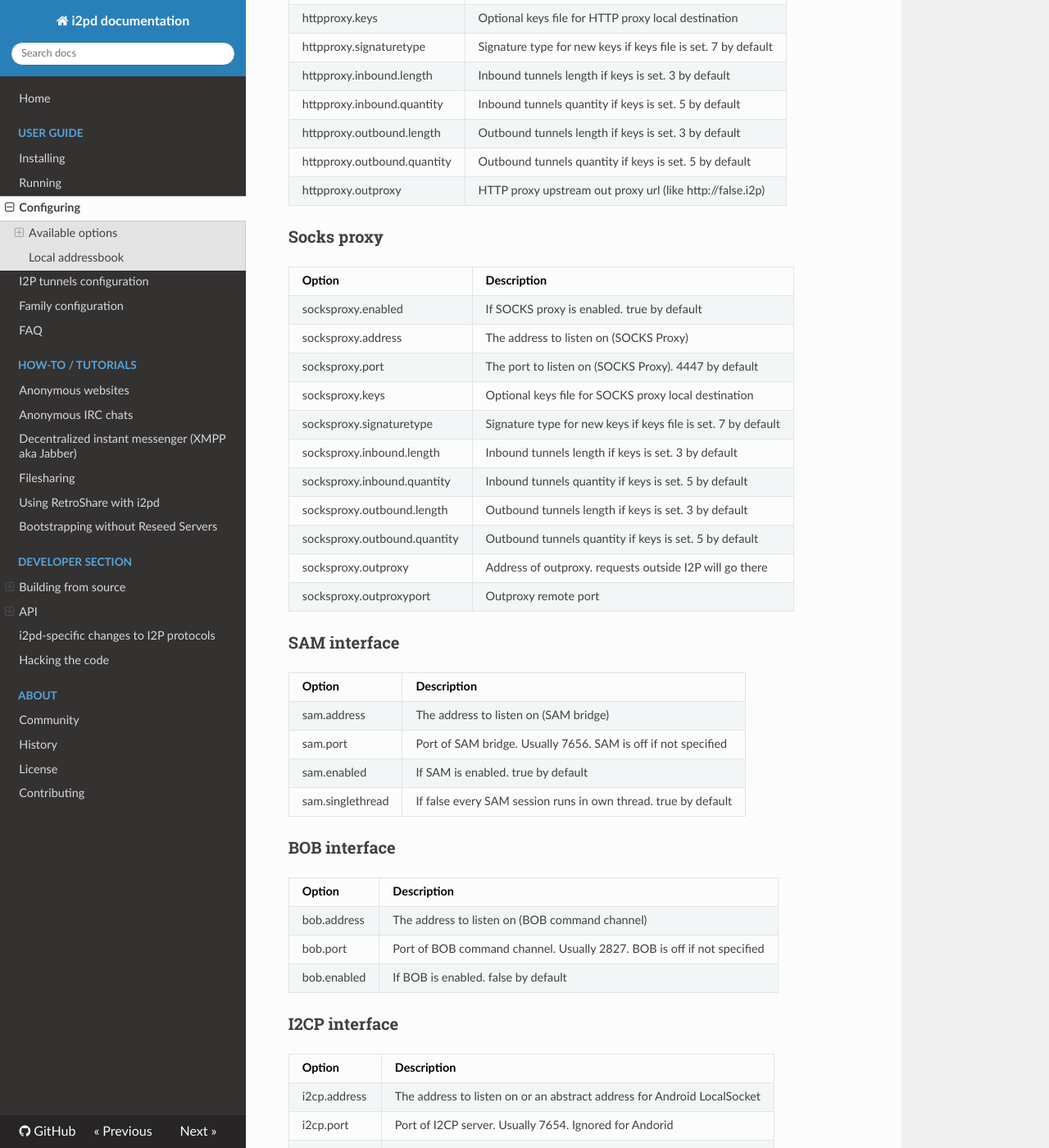
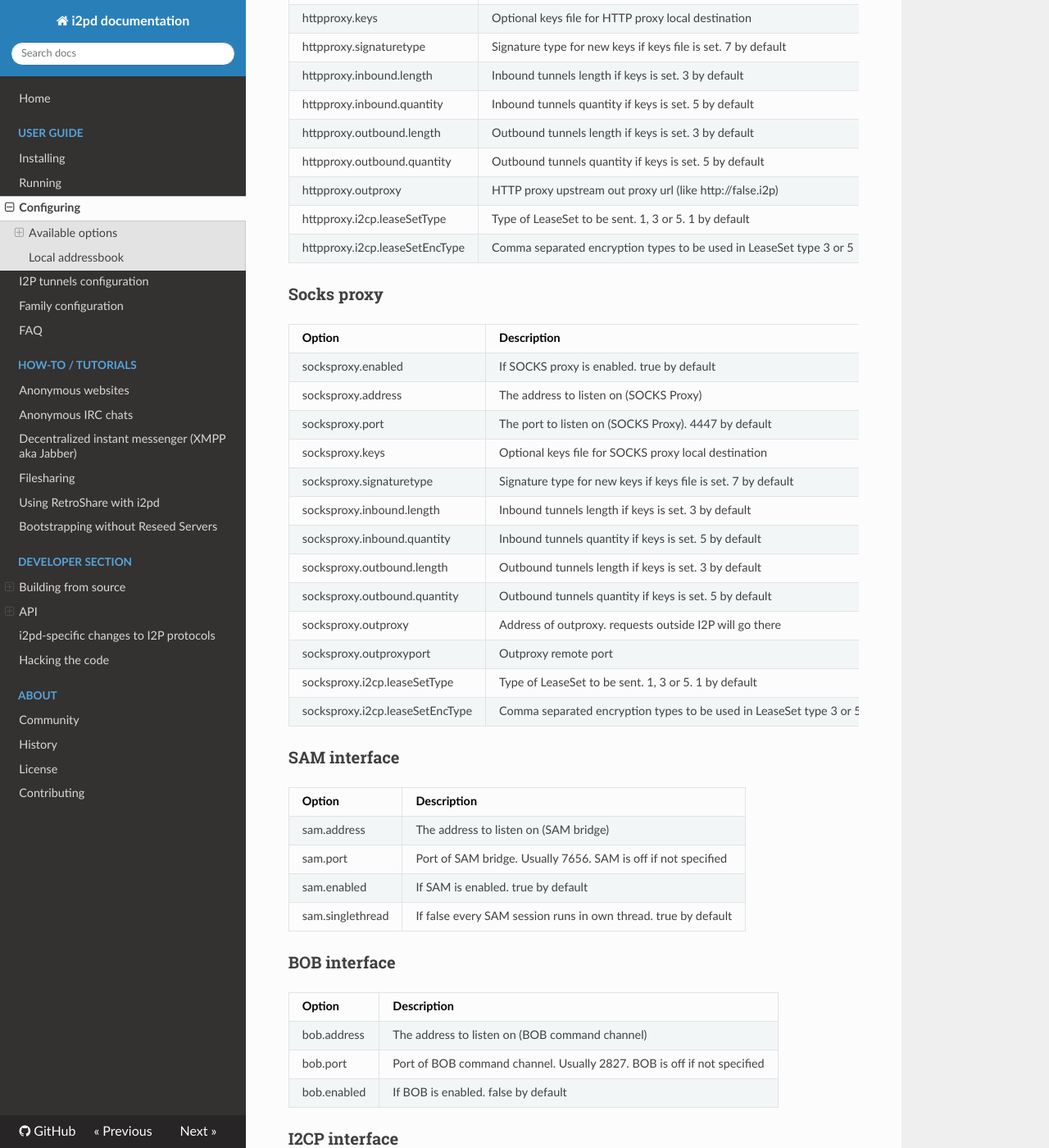
Before and after one commit to PurpleI2P/i2pd_docs_en, an MkDocs documentation site: the page built from docs/user-guide/configuration.md, in a window 1280 px wide and 1400 px high, scrolled down 3056 px. Shown: the whole window at 82% size. Built offline with MkDocs 1.6.1, drawn with Linux system fonts in a browser that asks for light colours; nearby versions of some CDN libraries; old or Windows-style settings are respelled for this version of MkDocs.

Commit message:
leaseset and encryption type for proxy

```diff
--- a/docs/user-guide/configuration.md
+++ b/docs/user-guide/configuration.md
@@ -114,6 +114,8 @@ httpproxy.inbound.quantity             | Inbound tunnels quantity if keys is set
 httpproxy.outbound.length              | Outbound tunnels length if keys is set. 3 by default
 httpproxy.outbound.quantity            | Outbound tunnels quantity if keys is set. 5 by default
 httpproxy.outproxy                     | HTTP proxy upstream out proxy url (like http://false.i2p)
+httpproxy.i2cp.leaseSetType            | Type of LeaseSet to be sent. 1, 3 or 5. 1 by default
+httpproxy.i2cp.leaseSetEncType         | Comma separated encryption types to be used in LeaseSet type 3 or 5
 
 ### Socks proxy
 
@@ -130,6 +132,8 @@ socksproxy.outbound.length             | Outbound tunnels length if keys is set.
 socksproxy.outbound.quantity           | Outbound tunnels quantity if keys is set. 5 by default
 socksproxy.outproxy                    | Address of outproxy. requests outside I2P will go there
 socksproxy.outproxyport                | Outproxy remote port
+socksproxy.i2cp.leaseSetType           | Type of LeaseSet to be sent. 1, 3 or 5. 1 by default
+socksproxy.i2cp.leaseSetEncType        | Comma separated encryption types to be used in LeaseSet type 3 or 5
 
 ### SAM interface
 
```
